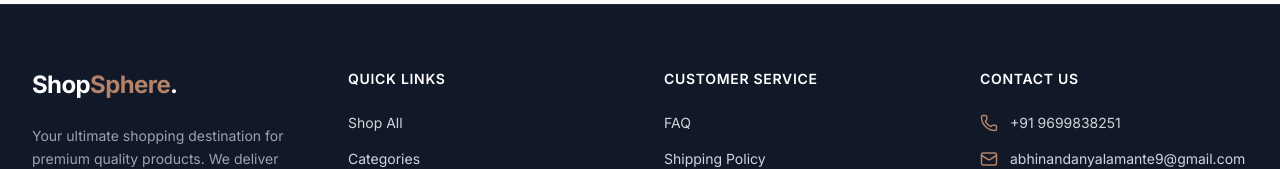
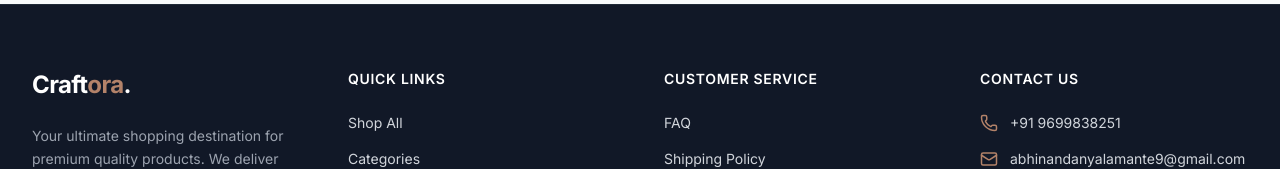
Before and after one commit to Abhi37231/MERN-Ecommerce, a React (Vite) app in the folder client/: page / in a window 1280 px wide. Shown: the part 2643-2812 px from the top of the page. Built offline with nearby package versions, Linux system fonts and the light colour scheme; no server answers; a web font is replaced by a local one.

Commit message:
Chenged brand Name

```diff
--- a/client/src/components/common/Footer.jsx
+++ b/client/src/components/common/Footer.jsx
@@ -12,7 +12,7 @@ const Footer = () => {
           <div>
             <Link to="/" className="inline-block mb-6">
               <span className="text-2xl font-bold tracking-tight text-white">
-                Shop<span className="text-primary-500">Sphere</span>.
+                Craft<span className="text-primary-500">ora</span>.
               </span>
             </Link>
 
```
Also changed, not shown: 1 other file (tests, documents, lock files or other folders).
